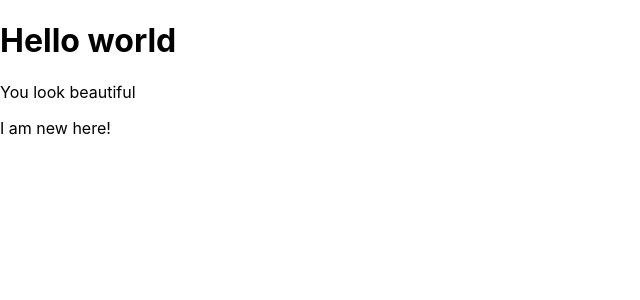
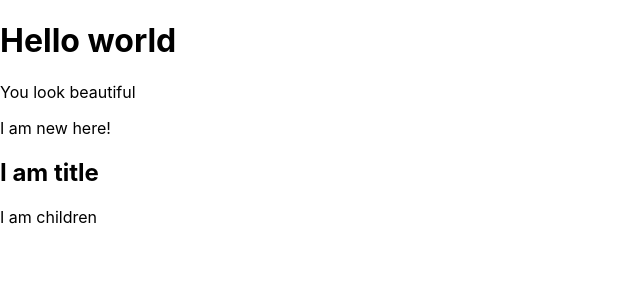
Before and after one commit to SyreniSalve/react-fundamentals, a React (Create React App) app: page / in a window 1280 px wide. Shown: the top 300 px of the page, without its empty margins (0-640 px from the left). Built offline with nearby package versions, Linux system fonts and the light colour scheme.

Commit message:
add component with prop

```diff
--- a/src/App.js
+++ b/src/App.js
@@ -1,19 +1,25 @@
-import logo from './logo.svg';
-import './App.css';
+import logo from "./logo.svg";
+import "./App.css";
+
+function ChildrenWithTitile({ title, children }) {
+  return (
+    <div>
+      <h2>{title}</h2>
+      {children}
+    </div>
+  );
+}
+
+const FirstReactComponent = () => <p>I am new here!</p>;
 
 function App() {
   return (
-    <>
-    <h1>Hello world</h1>
-    <p>You look beautiful</p>
-    <FirstReactComponent />
-    </>
-  );
-}
-
-function FirstReactComponent() {
-  return (
-    <p>I am new here!</p>
+    <div>
+      <h1>Hello world</h1>
+      <p>You look beautiful</p>
+      <FirstReactComponent />
+      <ChildrenWithTitile title={"I am title"} children={"I am children"} />
+    </div>
   );
 }
 
```
